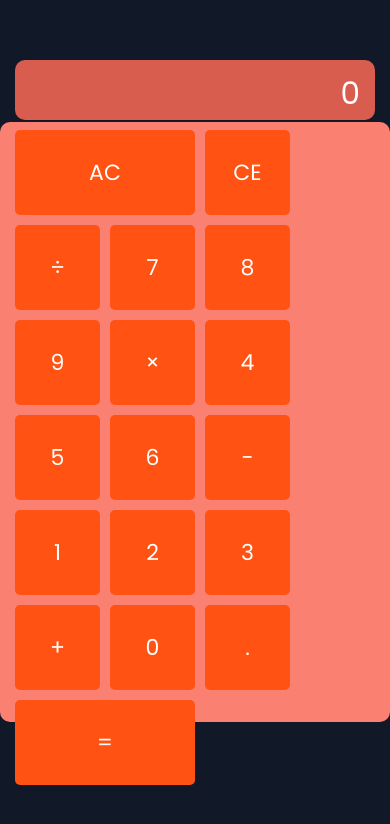
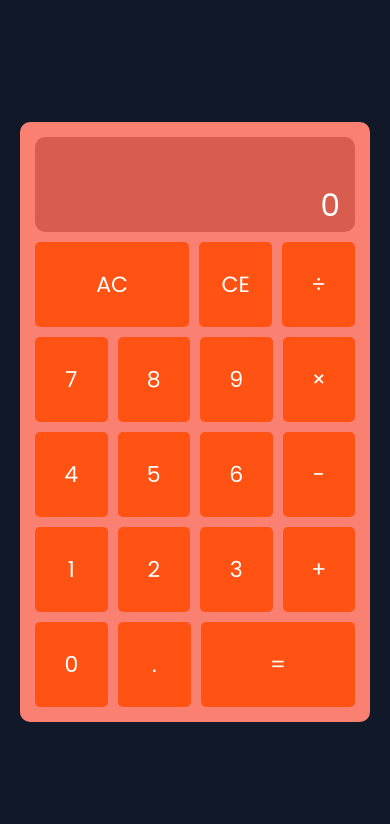
Before and after one commit to PanayiotisTsg/calculator, a plain HTML site: page index.html in a window 390 px wide. Drawn offline with Linux system fonts and the light colour scheme.

Commit message:
Add web design responsiveness

```diff
--- a/index.html
+++ b/index.html
@@ -14,29 +14,35 @@
             <p class="main-display">0</p>
         </div>
         <div class="buttons-container">
+            <div class="first row">
                 <button id="clear" data-key="Escape">AC</button>
                 <button id="delete" data-key="Backspace">CE</button>
                 <button class="operator" id="divide" data-key="/">÷</button>
-
+            </div>
+            <div class="second row">
                 <button class="num" id="seven" data-key="7">7</button>
                 <button class="num" id="eight" data-key="8">8</button>
                 <button class="num" id="nine" data-key="9">9</button>
                 <button class="operator" id="multiply" data-key="*">×</button>
-
+            </div>
+            <div class="third row">
                 <button class="num" id="four" data-key="4">4</button>
                 <button class="num" id="five" data-key="5">5</button>
                 <button class="num" id="six" data-key="6">6</button>
                 <button class="operator" id="subtract" data-key="-">-</button>
-
+            </div>
+            <div class="fourth row">
                 <button class="num" id="one" data-key="1">1</button>
                 <button class="num" id="two" data-key="2">2</button>
                 <button class="num" id="three" data-key="3">3</button>
                 <button class="operator" id="add" data-key="+">+</button>
-
+            </div>
+            <div class="fifth row">
                 <button class="num" id="zero" data-key="0">0</button>
                 <button class="point" data-key=".">.</button>
                 <button id="equals" data-key="=">=</button>
             </div>
         </div>
+    </div>
 </body>
 </html>
--- a/style.css
+++ b/style.css
@@ -16,6 +16,7 @@ body {
     display: flex;
     justify-content: center;
     align-items: center;
+    padding: 20px;
 }
 
 .calculator {
@@ -57,8 +58,13 @@ body {
 
 .buttons-container {
     display: flex;
-    flex-wrap: wrap;
+    flex-direction: column;
     width: 100%;
+    gap: 10px;
+}
+
+.row {
+    display: flex;
     gap: 10px;
 }
 
@@ -67,11 +73,11 @@ button {
     border: none;
     border-radius: 5px;
     padding: 0;
-    width: 85px;
     height: 85px;
     background-color: rgb(255, 82, 19);
     color: rgb(255, 255, 255);
     transition: all 0.1s ease;
+    flex-basis: 85px;
 }
 
 button:hover {
@@ -87,11 +93,17 @@ button:hover {
 }
 
 #clear {
-    width: 180px;
+    flex-basis: 180px;
     /* (square button * 2) + (gaps) = (85px * 2) + 10px */
 }
 
 #equals {
-    width: 180px;
+    flex-basis: 180px;
     /* (85px * 2) + 10px */
 }
+
+/*@media only screen and (max-width: 450px) {
+    .calculator {
+        transform: scale(0.9);
+    }
+}*/
```
Lines whose indentation alone changed are shown as unchanged.
